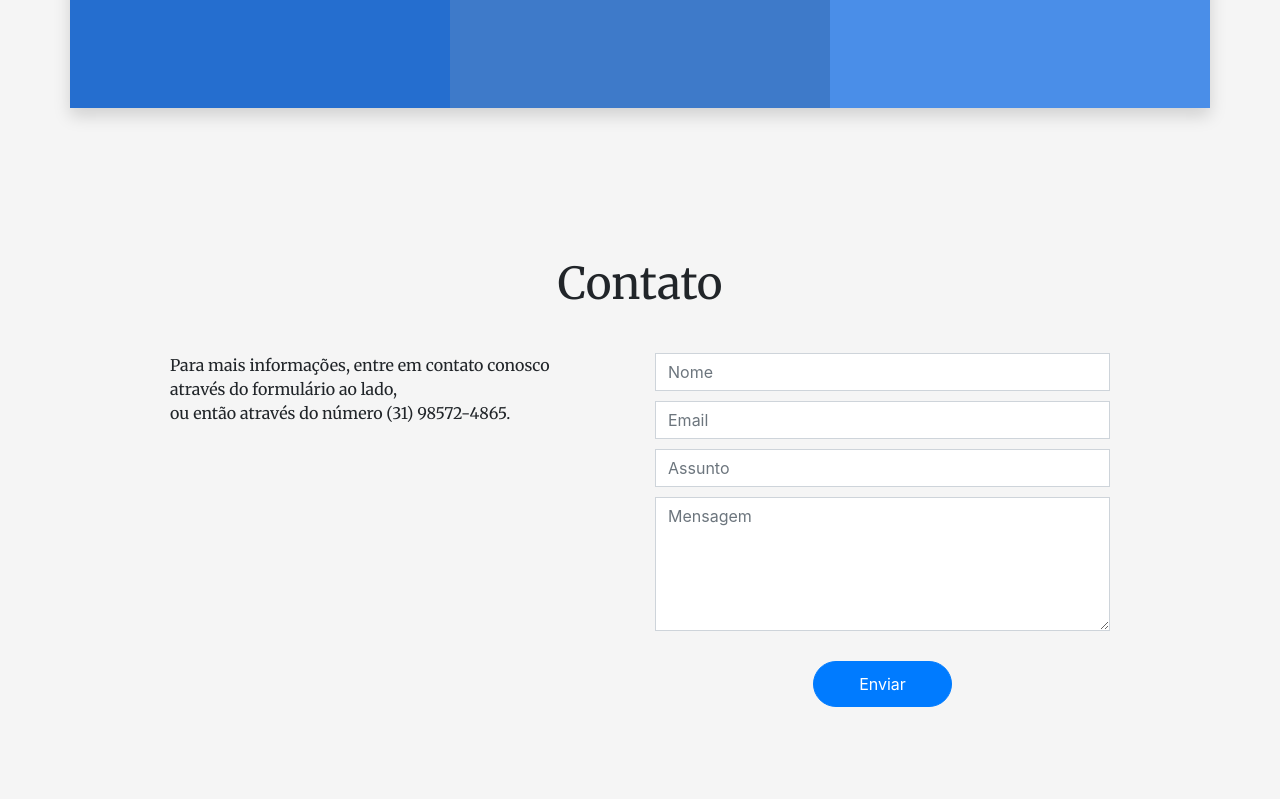
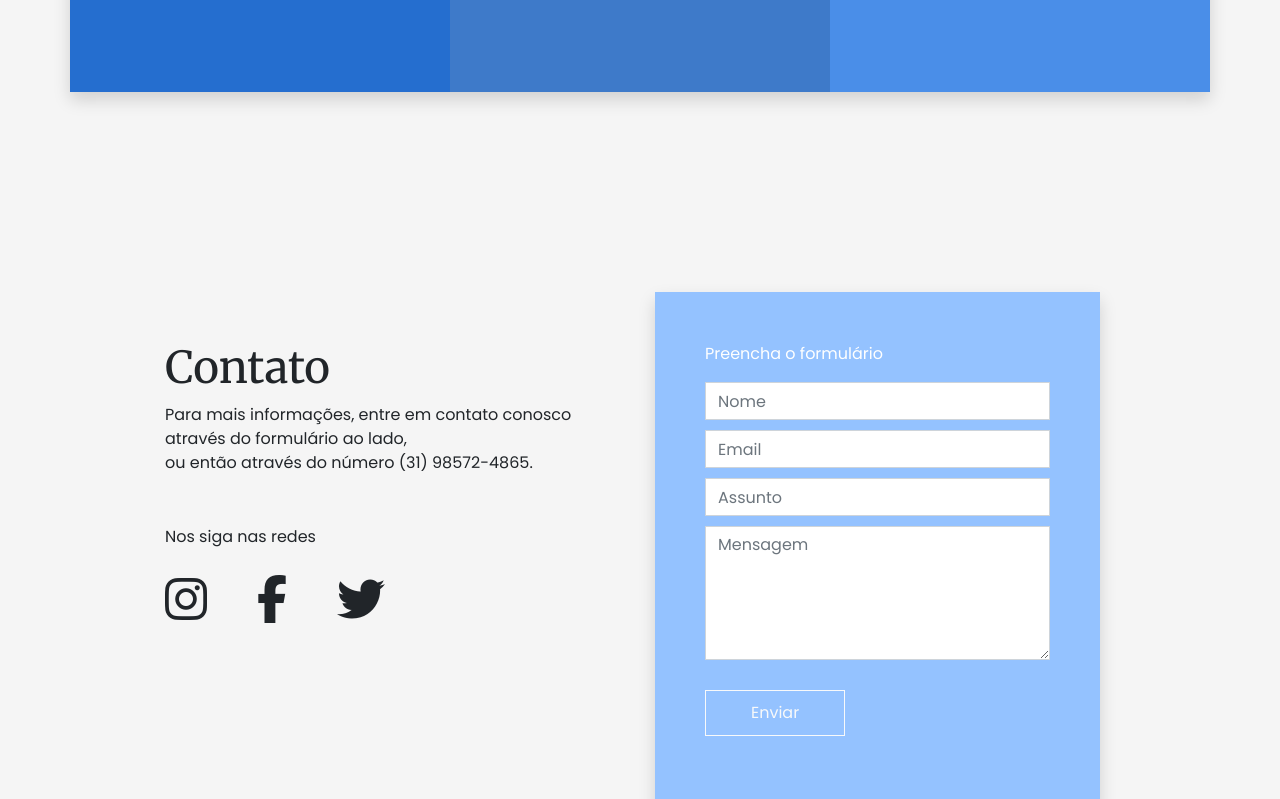
Before and after one commit to victoriaero/Solucoes, a React (Create React App) app in the folder site/: page / in a window 1280 px wide. Shown: the part 2001-2800 px from the top of the page. Built offline with nearby package versions, Linux system fonts and the light colour scheme.

Commit message:
modified:   src/components/footer/index.css 	modified:   src/components/footer/index.js 	modified:   src/components/header/index.js 	modified:   src/views/home/contato.js 	modified:   src/views/home/index.css

```diff
--- a/site/src/components/footer/index.css
+++ b/site/src/components/footer/index.css
@@ -1,22 +1,4 @@
-@import url('https://fonts.googleapis.com/css?family=Merriweather&display=swap');
-
-.footer-topo {
+.footer {
   background-color: #f5f5f5;
-  font-family: 'Merriweather', serif;
-  margin-bottom: 0px;
-}
-
-.footer-base {
-  background-color: grey;
-  color: #fff;
   padding: 10px 0px 10px 0px;
 }
-
-.icone-redes {
-  color: #fff;
-  padding: 5px;
-}
-
-.info-txt {
-  font-family: 'Merriweather', serif;
-}
--- a/site/src/components/footer/index.js
+++ b/site/src/components/footer/index.js
@@ -6,15 +6,7 @@ class Footer extends React.Component {
         return(
 
             <footer className="page-footer">
-                <div className="container-fluid footer-topo">
-                    <p>
-                        Nos siga nas redes
-                        <a href="#"><i className="fab icone-redes fa-instagram fa-lg"></i></a>
-                        <a href="#"><i className="fab icone-redes fa-facebook-f fa-lg"></i></a>
-                        <a href="#"><i className="fab icone-redes fa-twitter fa-lg"></i></a>
-                    </p>
-                </div>
-                <div className="container-fluid footer-base">
+                <div className="container-fluid footer text-center">
                     <p className="txt">&copy; 2020 Soluções de Maria</p>
                 </div>
             </footer>
--- a/site/src/components/header/index.js
+++ b/site/src/components/header/index.js
@@ -22,15 +22,15 @@ class Header extends React.Component {
 
     changeColor = () => {
         if (
-          document.documentElement.scrollTop > 99 ||
-          document.body.scrollTop > 99
+          document.documentElement.scrollTop > 199 ||
+          document.body.scrollTop > 199
         ) {
           this.setState({
             class: 'navbar-light shadow-sm'
           });
         } else if (
-          document.documentElement.scrollTop < 100 ||
-          document.body.scrollTop < 100
+          document.documentElement.scrollTop < 200 ||
+          document.body.scrollTop < 200
         ) {
           this.setState({
             class: "navbar-transparent"
@@ -97,7 +97,7 @@ class Header extends React.Component {
                                         to="contato"
                                         spy={true}
                                         smooth={true}
-                                        offset={-70}
+                                        offset={0}
                                         duration={500}
                                     >
                                         Contato
--- a/site/src/views/home/contato.js
+++ b/site/src/views/home/contato.js
@@ -5,28 +5,42 @@ class Contato extends React.Component {
 
     render() {
       return (
-        <section id="contato">
-          <div className="container-fluid contato">
-            <form className="form-group">
-            <div className="container frm-contato">
-              <h1 className="title text-center">Contato</h1><br/>
+
+        <section id="contato" className="contato">
+          <div className="container">
             <div className="row">
-                <div className="col-md-6 info">
-                  <p className="txt info-txt">
+              <div className="col-md-1"></div>
+              <div className="col-md-5 contato-box">
+                <h1 className="title">Contato</h1>
+                <p className="txt">
                   Para mais informações, entre em contato conosco<br/> através do formulário ao lado,<br/>
                   ou então através do número (31) 98572-4865.
                 </p>
+                <div className="redes-box">
+                  <p className="txt">
+                    Nos siga nas redes
+                  </p>
+                  <div className="icones">
+                    <a href="#"><i className="fab icone-redes fa-instagram fa-3x"></i></a>
+                    <a href="#"><i className="fab icone-redes fa-facebook-f fa-3x"></i></a>
+                    <a href="#"><i className="fab icone-redes fa-twitter fa-3x"></i></a>
                   </div>
-                <div className="col-md-6 frm">
+                </div>
+              </div>
+              <div className="col-md-5">
+                <div className="frm-box shadow">
+                  <form className="form-group" method="POST" action="#">
+                    <p>Preencha o formulário</p>
                     <input className="form-control frm-input" type="text" placeholder="Nome"/>
                     <input className="form-control frm-input" type="text" placeholder="Email"/>
                     <input className="form-control frm-input" type="text" placeholder="Assunto"/>
                     <textarea className="form-control frm-input" rows="5" placeholder="Mensagem"></textarea>
-                  <button className="btn btn-primary" type="submit">Enviar</button>
+                    <button className="btn btn-outline-light" type="submit">Enviar</button>
+                  </form>
                 </div>
               </div>
+              <div className="col-md-1"></div>
             </div>
-            </form>
           </div>
         </section>
       );
--- a/site/src/views/home/index.css
+++ b/site/src/views/home/index.css
@@ -1,10 +1,10 @@
-@import url('https://fonts.googleapis.com/css?family=Open+Sans&display=swap');
 @import url('https://fonts.googleapis.com/css?family=Merriweather&display=swap');
+@import url('https://fonts.googleapis.com/css?family=Poppins&display=swap');
 
 .btn {
   margin-top: 20px;
   margin-bottom: 10px;
-  border-radius: 30px;
+  border-radius: 0px;
   padding: 10px 45px;
 }
 
@@ -25,11 +25,11 @@
 }
 
 .subtitle {
-  font-family: 'Open Sans', sans-serif;
+  font-family: 'Poppins', sans-serif;
 }
 
 .txt {
-  font-family: 'Open Sans', sans-serif;
+  font-family: 'Poppins', sans-serif;
 }
 
 .sobre {
@@ -79,47 +79,37 @@
   background-color: #4a8ee8;
 }
 
-.icone {
-  margin-top: 10px;
-  margin-bottom: 30px;
+.contato {
+  background-color: #f5f5f5;
+  padding: 100px 0px 100px 0px;
 }
 
-.contato {
-  background-color: #f5f5f5;
+.contato-box {
+  padding: 50px 0px 100px 0px;
 }
 
-.frm-contato {
-  padding: 50px 100px 100px 100px;
+.redes-box {
+  margin-top: 50px;
+}
+
+.icones {
+  padding: 10px 100px 10px 0px;
+}
+
+.icone-redes {
+  margin-right: 50px;
+  color: #212529;
+}
+
+.frm-box {
+  padding: 50px 50px 50px 50px;
+  background-color: #f8f9fa;
+  font-family: 'Poppins', sans-serif;
+  background-color: #94c2ff;
+  color: #fff;
 }
 
 .frm-input {
-  border-radius: 0%;
-  margin-top: 10px;
+  border-radius: 0px;
   margin-bottom: 10px;
 }
-
-.frm {
-  text-align: center;
-}
-
-.info-txt {
-  margin-top: 10px;
-}
-
-.form-group {
-  margin-bottom: 0px;
-}
-
-/* .redes{
-  margin-top: 100px;
-  text-align: center;
-
-}
-
-.icones {
-  text-align: center;
-}
-
-.icone-redes {
-  padding: 10px 20px 10px 20px;
-} */
```
Lines whose indentation alone changed are shown as unchanged.
